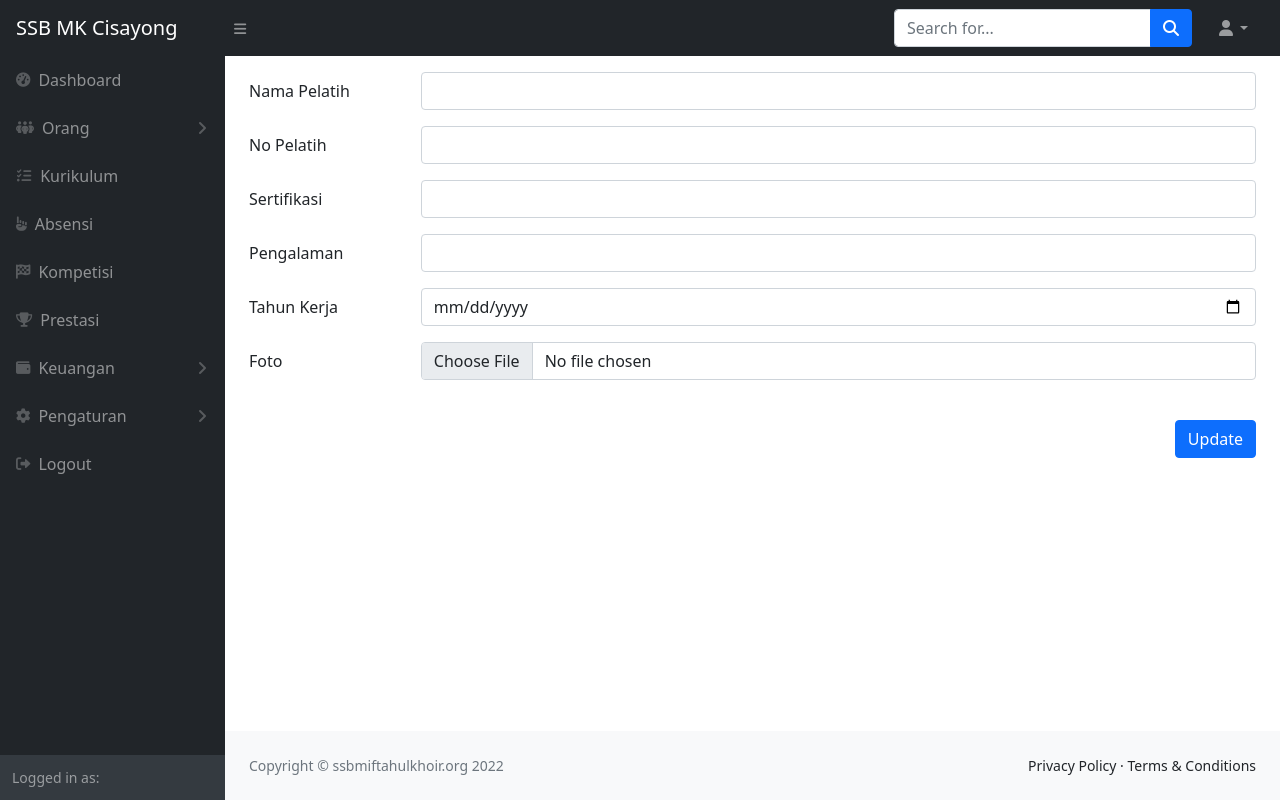
After one commit to sejutaimpian/sifoster, a CodeIgniter 4 app: template app/Views/admin/editpelatih.php in a window 1280 px wide. The commit adds this page. Run offline with PHP 8.4 and a stand-in for CodeIgniter, Linux system fonts and the light colour scheme; the template is opened without the code that fills it, so the values that code supplies are empty; some libraries are stand-ins or nearby versions.

Commit message:
add: editpelatih

```diff
--- /dev/null
+++ b/app/Views/admin/editpelatih.php
@@ -0,0 +1,70 @@
+<?= $this->extend("layout/template-admin"); ?>
+
+<?= $this->section("content"); ?>
+<div class="container-fluid px-4 mt-3">
+    <form action="/admin/updatepelatih/<?= $pelatih[0]['id']; ?>" method="POST" enctype="multipart/form-data">
+        <?= csrf_field(); ?>
+        <input type="hidden" name="id" value="<?= $pelatih[0]['id']; ?>">
+        <div class="row mb-3">
+            <label for="nama_pelatih" class="col-sm-2 col-form-label">Nama Pelatih</label>
+            <div class="col-sm-10">
+                <input type="text" class="form-control <?= ($validation->hasError('nama_pelatih')) ? 'is-invalid' : ''; ?>" id="nama_pelatih" name="nama_pelatih" value="<?= $pelatih[0]['nama_pelatih']; ?>">
+                <div class="invalid-feedback">
+                    <?= $validation->getError('nama_pelatih'); ?>
+                </div>
+            </div>
+        </div>
+        <div class="row mb-3">
+            <label for="nomor_pelatih" class="col-sm-2 col-form-label">No Pelatih</label>
+            <div class="col-sm-10">
+                <input type="number" class="form-control <?= ($validation->hasError('nomor_pelatih')) ? 'is-invalid' : ''; ?>" id="nomor_pelatih" name="nomor_pelatih" value="<?= $pelatih[0]['nomor_pelatih']; ?>">
+                <div class="invalid-feedback">
+                    <?= $validation->getError('nomor_pelatih'); ?>
+                </div>
+            </div>
+        </div>
+        <div class="row mb-3">
+            <label for="sertifikasi" class="col-sm-2 col-form-label">Sertifikasi</label>
+            <div class="col-sm-10">
+                <input type="text" class="form-control <?= ($validation->hasError('sertifikasi')) ? 'is-invalid' : ''; ?>" id="sertifikasi" name="sertifikasi" value="<?= $pelatih[0]['sertifikasi']; ?>">
+                <div class="invalid-feedback">
+                    <?= $validation->getError('sertifikasi'); ?>
+                </div>
+            </div>
+        </div>
+        <div class="row mb-3">
+            <label for="pengalaman" class="col-sm-2 col-form-label">Pengalaman</label>
+            <div class="col-sm-10">
+                <input type="text" class="form-control <?= ($validation->hasError('pengalaman')) ? 'is-invalid' : ''; ?>" id="pengalaman" name="pengalaman" value="<?= $pelatih[0]['pengalaman']; ?>">
+                <div class="invalid-feedback">
+                    <?= $validation->getError('pengalaman'); ?>
+                </div>
+            </div>
+        </div>
+        <div class="row mb-3">
+            <label for="tahun_kerja" class="col-sm-2 col-form-label">Tahun Kerja</label>
+            <div class="col-sm-10">
+                <input type="date" class="form-control <?= ($validation->hasError('tahun_kerja')) ? 'is-invalid' : ''; ?>" id="tahun_kerja" name="tahun_kerja" value="<?= $pelatih[0]['tahun_kerja']; ?>">
+                <div class="invalid-feedback">
+                    <?= $validation->getError('tahun_kerja'); ?>
+                </div>
+            </div>
+        </div>
+        <div class="row mb-3">
+            <label for="foto" class="col-sm-2 col-form-label">Foto</label>
+            <div class="col-sm-10">
+                <div class="">
+                    <input class="form-control <?= ($validation->hasError('foto')) ? 'is-invalid' : ''; ?>" type="file" id="foto" name="foto">
+                    <label for="foto"></label>
+                    <div class="invalid-feedback">
+                        <?= $validation->getError('foto'); ?>
+                    </div>
+                </div>
+            </div>
+        </div>
+        <div class="float-end mb-3">
+            <button type="submit" class="btn btn-primary">Update</button>
+        </div>
+    </form>
+</div>
+<?= $this->endSection(); ?>
```
Also changed, not shown: app/Controllers/Admin.php (+109 -1 lines), app/Views/pages/informasi.php (+10 -15 lines), public/image/1650334670_76ff847809476e3d08c5.png (added).
